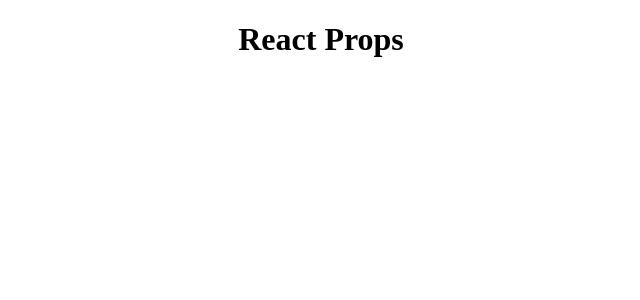
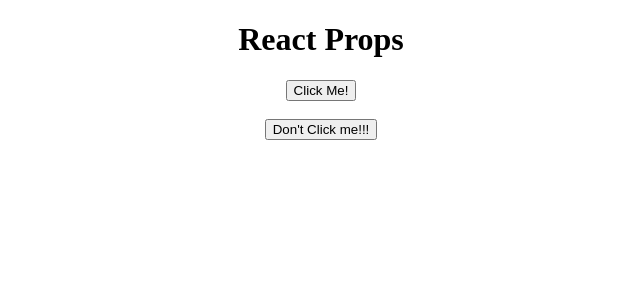
Before and after one commit to alperenweb3/react-props, a React (Create React App) app: page / in a window 1280 px wide. Shown: the top 300 px of the page, without its empty margins (319-959 px from the left). Built offline with nearby package versions, Linux system fonts and the light colour scheme; the HTML template or start-up script is replaced by a standard one.

Commit message:
handling events with props

```diff
--- a/src/App.jsx
+++ b/src/App.jsx
@@ -5,6 +5,8 @@
 //import Props from "./components/example4/App";
 //import Props from "./components/example5/Router";
 //import Role from "./components/example6/User";
+import Props from "./components/example7/App";
+
 
 /*const onClicked = () => {
   alert("Hello I am onClicked")
@@ -25,6 +27,7 @@
   return (
     <div className="App">
       <h1>React Props</h1>
+      <Props />
       {/*<Button bgcolor="green" color="white" children="Buy Now" size="medium" onClick={onClicked} />*/}
       {/*<Role role={users[promptNumber()].role} username={users[promptNumber()].name} />*/}
     </div>
--- /dev/null
+++ b/src/components/example7/App.js
@@ -0,0 +1,28 @@
+import React from 'react';
+import Button from './Button';
+
+function App() {
+  const handleButtonClick = () => {
+    console.log('Button clicked!');
+  };
+
+  //const clicked = "Button is clicked";
+  /*const clicked2 = () => {
+    console.log('Button clicked!');
+  };*/
+
+  const dontClick = () => {
+    console.log("I said Don't Click");
+  };
+
+  return (
+    <div>
+      <Button text="Click Me!" handleClick={handleButtonClick} />
+      <br/>
+      <br/>
+      <Button  text="Don't Click me!!!" handleClick={dontClick}/>
+    </div>
+  );
+}
+
+export default App;
--- /dev/null
+++ b/src/components/example7/Button.js
@@ -0,0 +1,13 @@
+import React from 'react';
+
+//Blueprint = Yol Haritasi
+
+function Button(props) {
+  return (
+    <button onClick={props.handleClick}>
+      {props.text}
+    </button>
+  );
+}
+
+export default Button;
```
